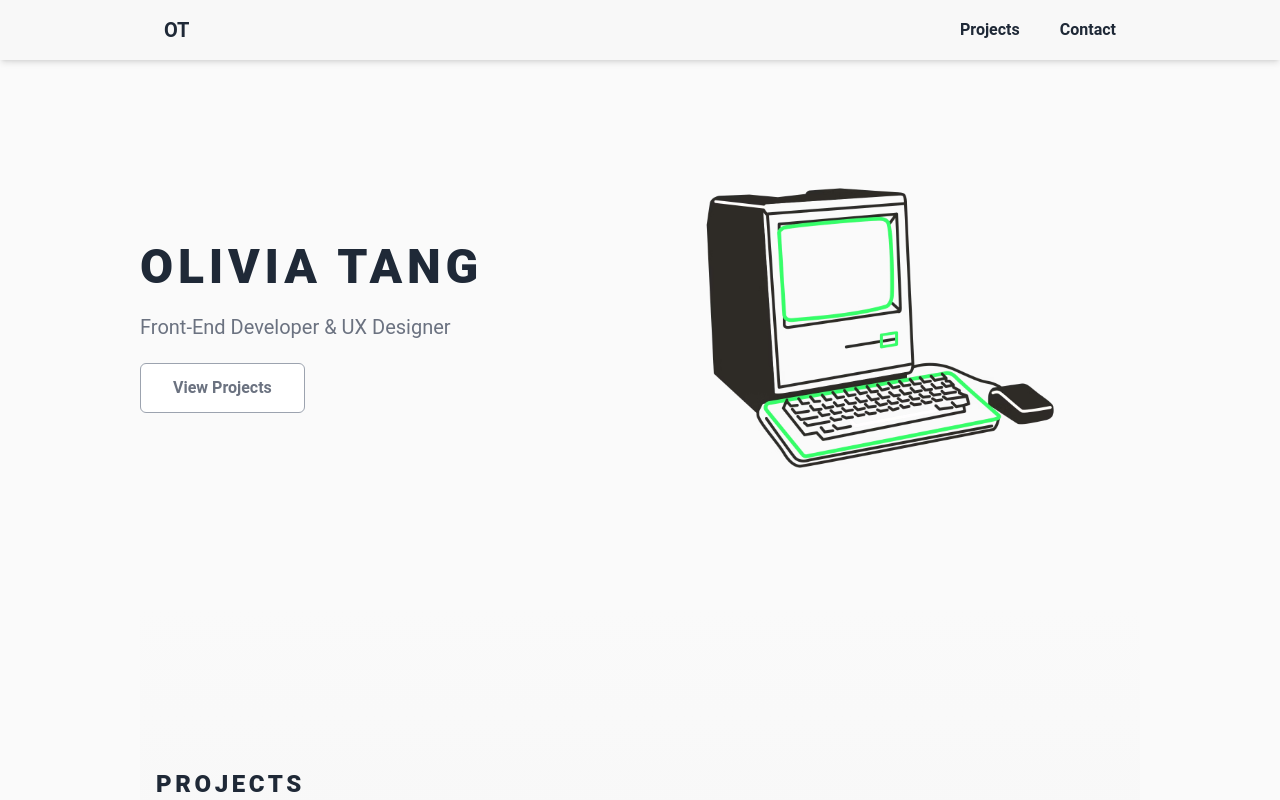
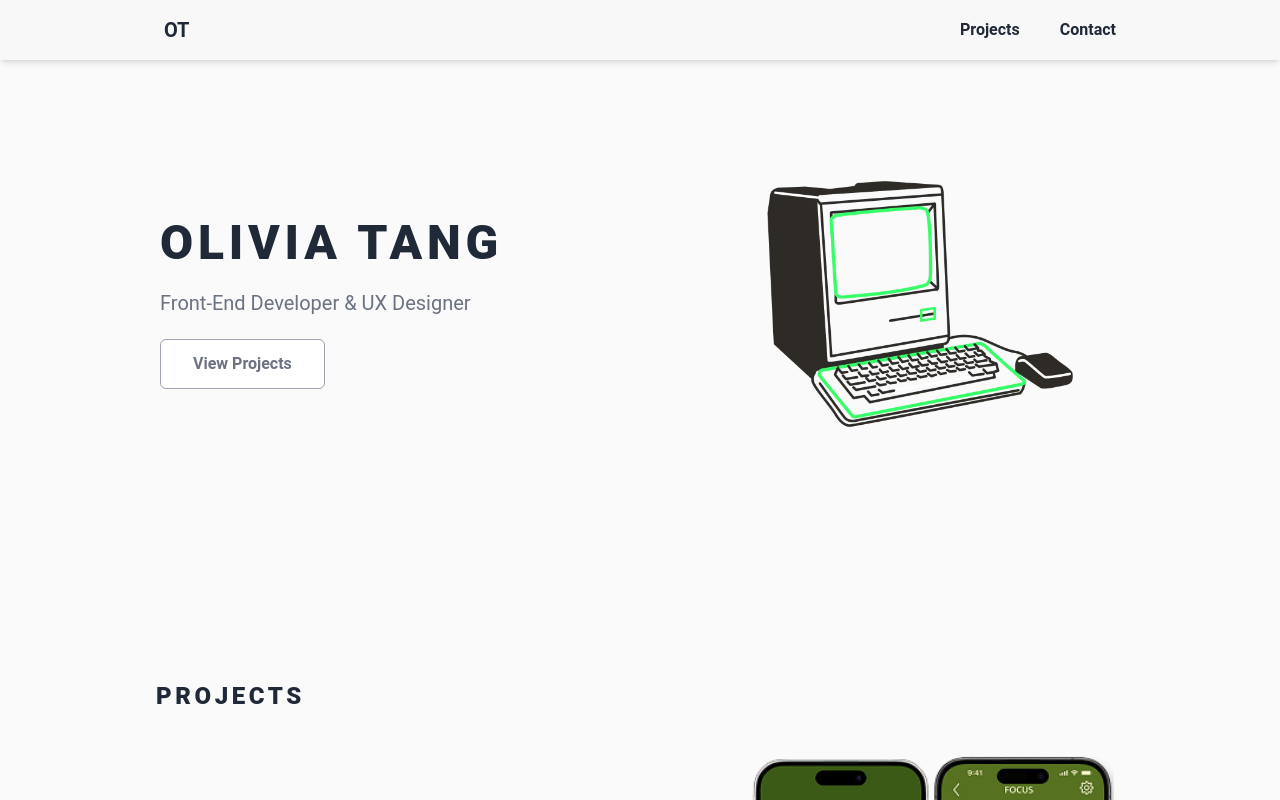
Before and after one commit to livyosa/oliviatang-live, a React (Vite) app: page / in a window 1280 px wide. Built offline with nearby package versions, Linux system fonts and the light colour scheme.

Commit message:
Initial upload for oliviatang site

```diff
--- a/src/components/Hero.jsx
+++ b/src/components/Hero.jsx
@@ -4,10 +4,10 @@ import heroImg from "../assets/images/hero.png";
 export default function Hero() {
   return (
     <section className="relative pt-32 pb-16 px-4 bg-[#fafafa] overflow-hidden">
-      <div className="max-w-[62.5rem] mx-auto flex flex-wrap md:flex-nowrap items-center justify-between gap-8">
+      <div className="max-w-[62.5rem] mx-auto flex flex-wrap md:flex-nowrap items-center justify-center gap-12">
   {/* Text content animates from the left */}
   <motion.div
-          className="flex-1 max-w-md"
+    className="flex-1 max-w-lg md:w-[55%]"
     initial={{ x: -80, opacity: 0 }}
     animate={{ x: 0, opacity: 1 }}
     transition={{ duration: 1, ease: "easeOut" }}
@@ -30,7 +30,7 @@ export default function Hero() {
 
   {/* Hero image animates from the right */}
   <motion.div
-          className="flex-1 flex justify-center"
+    className="flex-shrink-0 flex justify-center md:w-[40%] w-full"
     initial={{ x: 80, opacity: 0 }}
     animate={{ x: 0, opacity: 1 }}
     transition={{ duration: 1, ease: "easeOut" }}
@@ -38,7 +38,7 @@ export default function Hero() {
     <img
       src={heroImg}
       alt="Olivia Tang"
-            className="w-full max-w-[25rem] h-auto"
+      className="w-full max-w-[22rem] h-auto"
       loading="lazy"
     />
   </motion.div>
--- a/src/components/Projects.jsx
+++ b/src/components/Projects.jsx
@@ -6,7 +6,7 @@ export default function Projects() {
   return (
     <section
       id="projects-section"
-      className="max-w-[62.5rem] mx-auto py-40 text-left mt-4 px-4 bg-gradient-to-b from-[#fafafa] to-[#f1f1f1]"
+      className="max-w-[62.5rem] mx-auto pt-32 pb-12 text-left mt-2 px-4 bg-[#fafafa]"
     >
       {/* Title slides in from the LEFT */}
       <motion.h2
```
Lines whose indentation alone changed are shown as unchanged.
